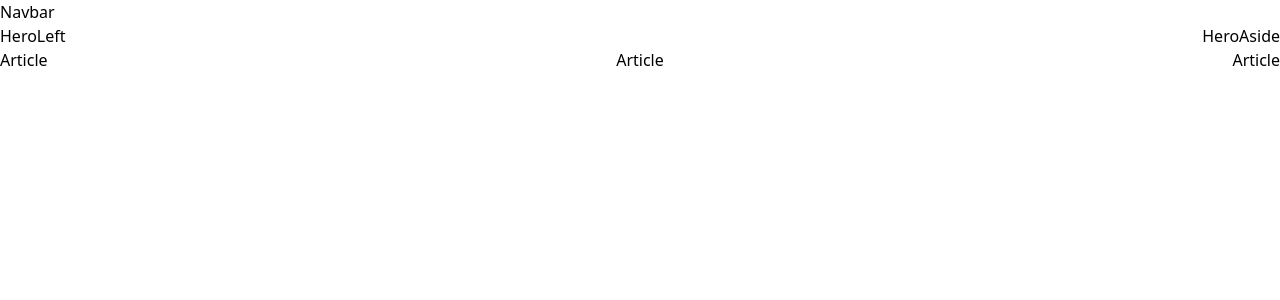
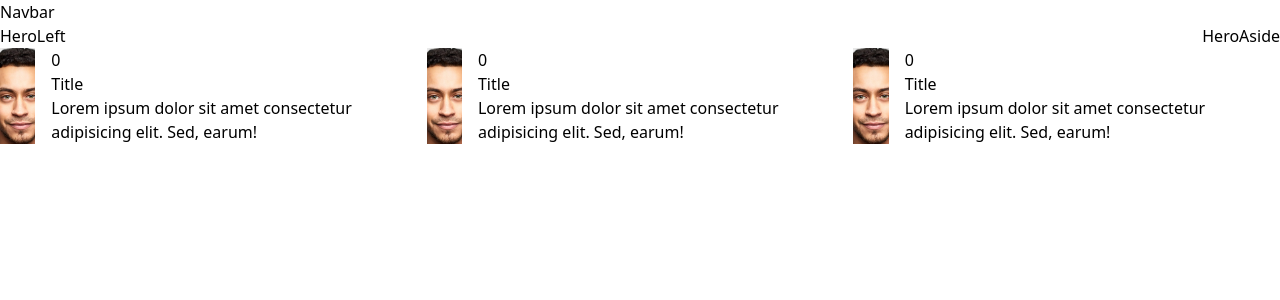
Before and after one commit to thethmuu/team-collaboration, a React (Vite) app: page / in a window 1280 px wide. Shown: the top 300 px of the page. Built offline with nearby package versions, Linux system fonts and the light colour scheme.

Commit message:
added article ui

```diff
--- a/src/components/Article.jsx
+++ b/src/components/Article.jsx
@@ -1,9 +1,22 @@
-import React from 'react'
+import React from "react";
+
+import image from "../assets/face.jpg";
 
 const Article = () => {
-  return (
-    <div>Article</div>
-  )
-}
+	return (
+		<div className='flex justify-center gap-4'>
+			<div className='w-12 '>
+				<img src={image} alt='404' className='object-cover w-full h-full' />
+			</div>
+			<div>
+				<div>0</div>
+				<div>Title</div>
+				<div>
+					Lorem ipsum dolor sit amet consectetur adipisicing elit. Sed, earum!
+				</div>
+			</div>
+		</div>
+	);
+};
 
-export default Article
+export default Article;
```
Also changed, not shown: src/assets/face.jpg (added).
